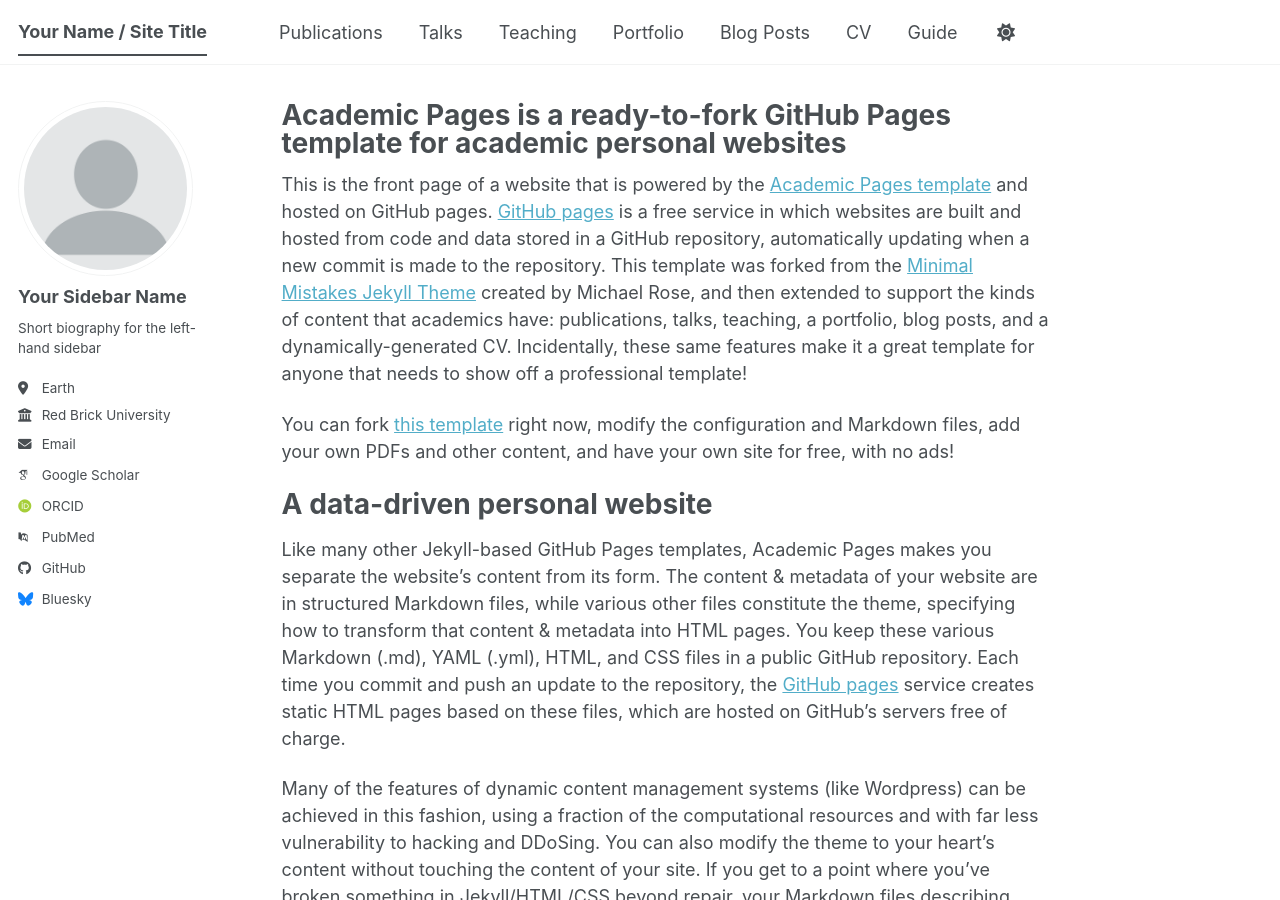
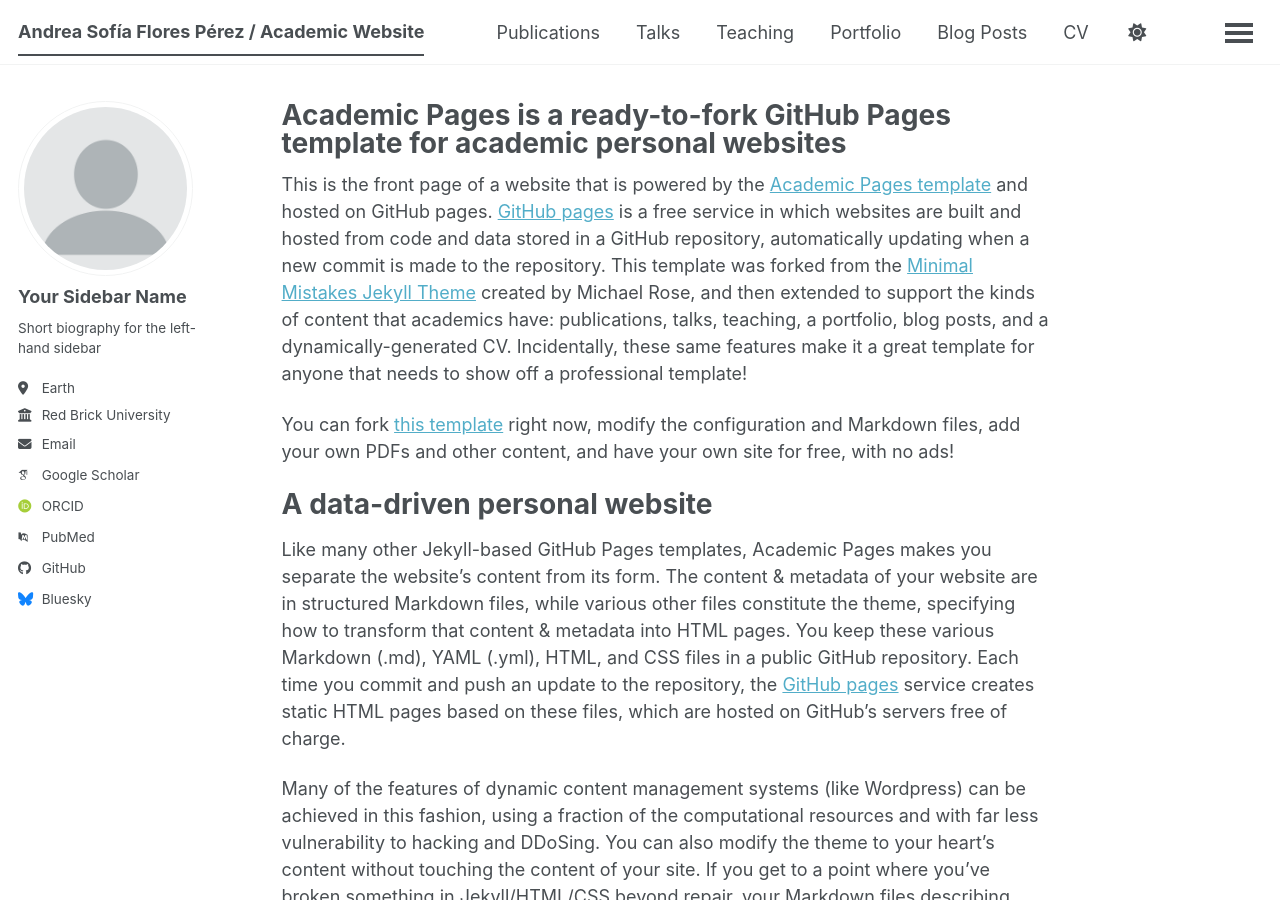
Before and after one commit to asfloresperez/asfloresperez.github.io, a Jekyll site: the page built from _pages/about.md, in a window 1280 px wide and 900 px high. Built offline with Jekyll 4.4.1, drawn with Linux system fonts in a browser that asks for light colours; some web fonts are replaced; a script bundle is joined from its source files by our own code; library files that are not in the unit come from our copies.

Commit message:
Update _config.yml

```diff
--- a/_config.yml
+++ b/_config.yml
@@ -9,7 +9,7 @@
 # Basic Site Settings
 locale                   : "en-US"
 site_theme               : "default" # The available themes options are "default", "air", "sunrise", "mint", "dirt" and "contrast"
-title                    : "Your Name / Site Title"
+title                    : "Andrea Sofía Flores Pérez / Academic Website"
 title_separator          : "-"
 name                     : &name "Your Name"
 description              : &description "Your Name's academic portfolio"   # Update this with a general description of your site, this is the default if not overridden by a page
```
